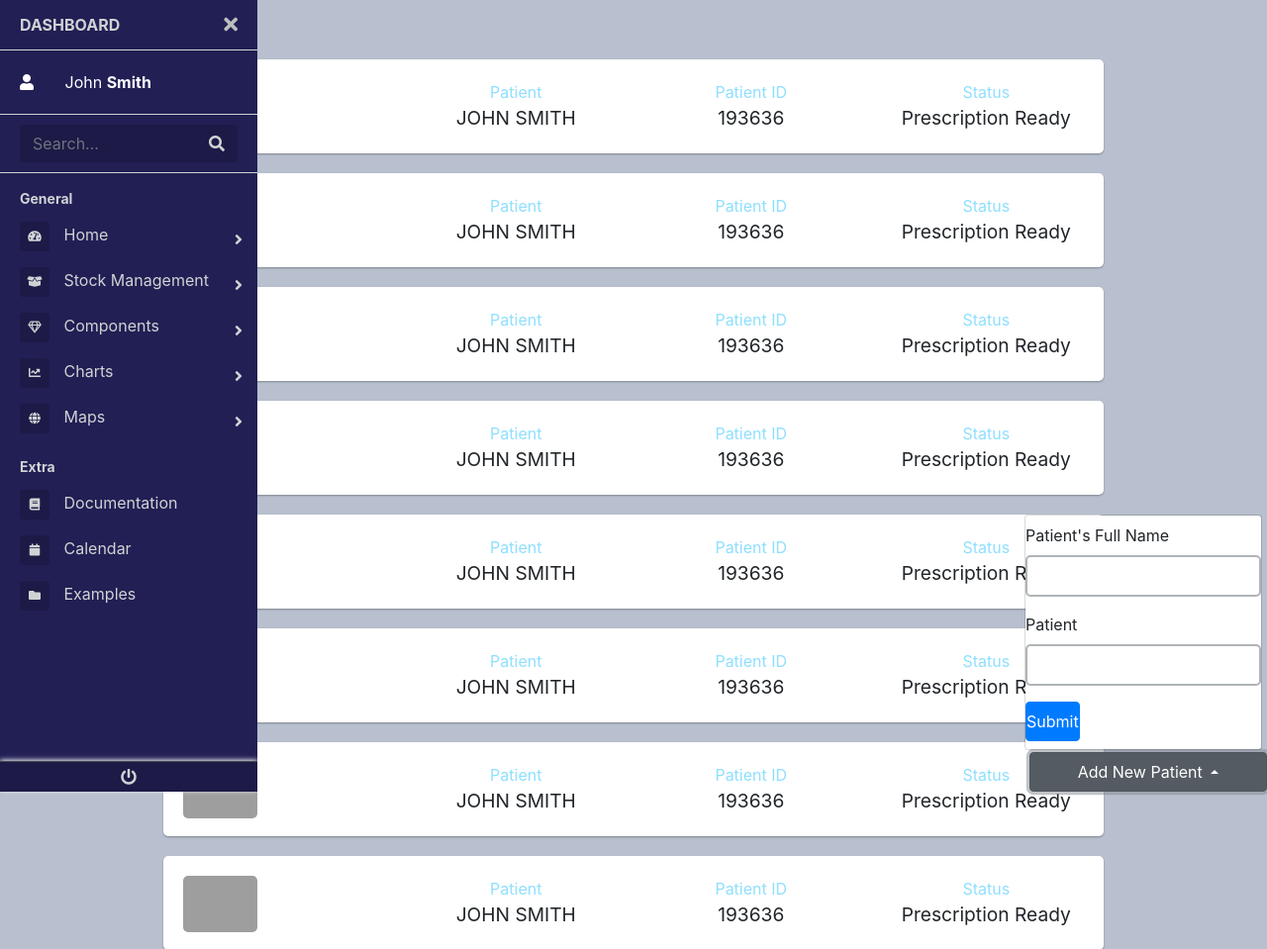
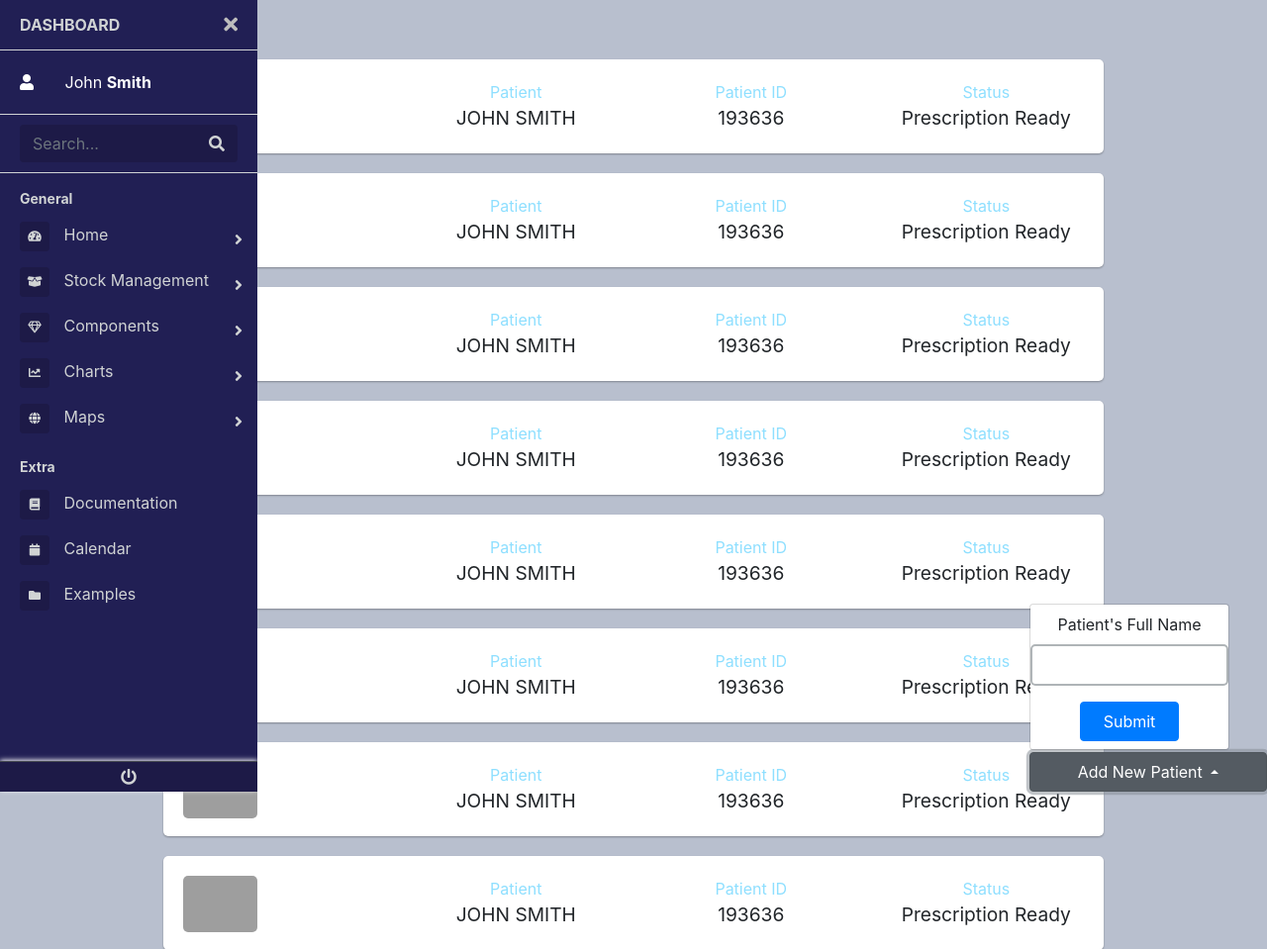
Before and after one commit to ZygisDom/PharmacyIP3, a PHP site: page /Home.html in a window 1280 px wide, after a click on "Add New Patient". Shown: the top 959 px of the page at 99% size. Run offline with PHP 8.4, Linux system fonts and the light colour scheme; some libraries are stand-ins or nearby versions; grey boxes are pictures that could not be loaded.

Commit message:
Fixed add new patient, added modal to the Stock Management, corrected option values

```diff
--- a/Home.html
+++ b/Home.html
@@ -326,16 +326,10 @@
     <div class="dropdown-menu">
         <form>
             <div class="form-group">
-                <label for="inputPatient">Patient's Full Name</label>
-                <input type="email" class="form-control" id="inputPatient" aria-describedby="emailHelp">
+                <label for="inputPatient" class="mx-auto d-flex justify-content-center">Patient's Full Name</label>
+                <input type="name" class="form-control mx-auto d-flex justify-content-center" id="inputPatient" aria-describedby="emailHelp">
             </div>
-            <form>
-            <div class="form-group">
-                <label for="exampleInputEmail1">Patient</label>
-                <input type="email" class="form-control" id="exampleInputEmail1" aria-describedby="emailHelp">
-            </div>
-            <button type="submit" class="btn btn-primary mx-auto">Submit</button>
-            </form>
+            <button type="submit" class="btn btn-primary mx-auto d-flex justify-content-center" style="width: 100px;">Submit</button>
         </form>
     </div>
 </div>
--- a/js.js
+++ b/js.js
@@ -34,14 +34,12 @@ function GetSelectedValue1() {
     const f = document.getElementById("value1");
     const result = f.options[f.selectedIndex].value;
 
-
-
     const e = document.getElementById("value2");
     const result2 = e.options[e.selectedIndex].value;
 
+    var h = "Total amount: ";
 
-
-    const g = (+result + +result2)*50;
+    const g = h + (+result + +result2)*50;
     document.getElementById("result3").innerHTML = g;
 
 }
--- a/styles.css
+++ b/styles.css
@@ -650,6 +650,11 @@ button:focus {
 #add-new-patient button{
     padding: 7px 0;
 }
+
+#inputPatient{
+    padding-left: 5px;
+    width: 200px;
+}
 /** Patients list **/
 
 /** LOGIN **/
@@ -776,7 +781,7 @@ button:focus {
 }
 
 .result-padding-top{
-    padding-top: 30px;
+    padding-top: 16px;
 }
 
 #value1{
```
Also changed, not shown: StockManagement.html (+27 -5 lines).
